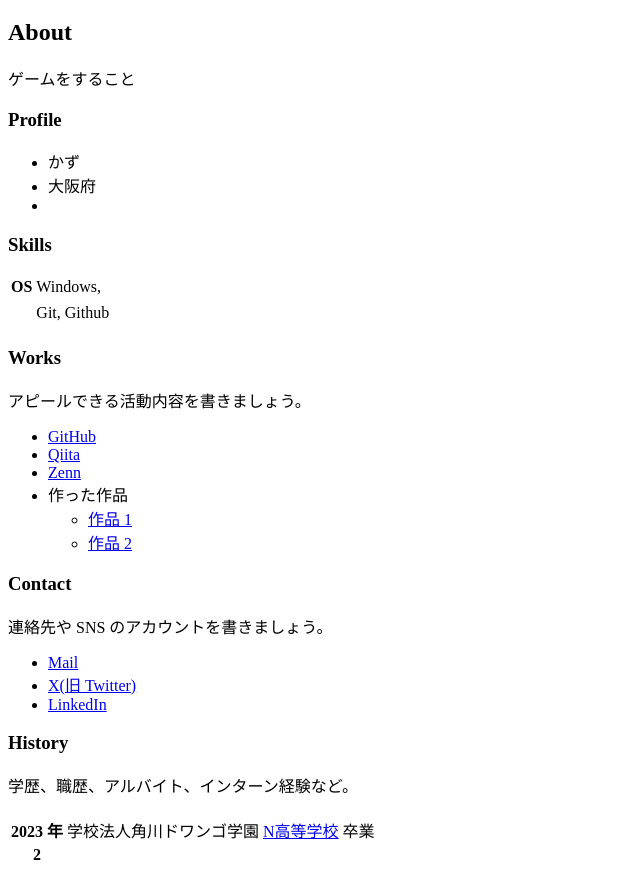
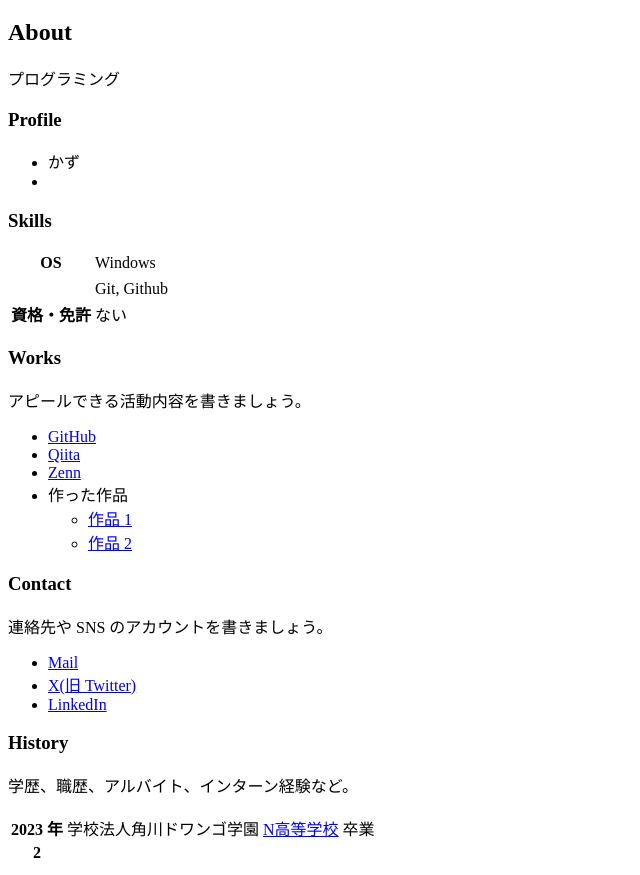
Before and after one commit to kazu259/kazu.github.io, a plain HTML site: page index.html in a window 1280 px wide. Shown: the part 70-945 px from the top of the page, without its empty margins (0-640 px from the left). Drawn offline with Linux system fonts and the light colour scheme.

Commit message:
Update index.html

```diff
--- a/index.html
+++ b/index.html
@@ -7,18 +7,16 @@
      </head>
      <body>
        <h1>かず</h1>
-     </body>
-</html>
 
     <h2>About</h2>
     <p>
-     ゲームをすること
+      プログラミング
     </p>
 
     <h3>Profile</h3>
     <ul>
       <li>かず</li>
-      <li>大阪府</li>
+      <li大阪府）</li>
       <li></li>
     </ul>
 
@@ -26,7 +24,7 @@
     <table>
       <tr>
         <th>OS</th>
-        <td>Windows,</td>
+        <td>Windows</td>
       </tr>
       <tr>
         <th></th>
@@ -37,8 +35,8 @@
         <td>Git, Github</td>
       </tr>
       <tr>
-        <th></th>
-        <td></td>
+        <th>資格・免許</th>
+        <td>ない</td>
       </tr>
     </table>
 
@@ -68,9 +66,7 @@
     <h3>History</h3>
     <p>学歴、職歴、アルバイト、インターン経験など。</p>
     <table>
-      <tr>
 
-      </tr>
       <tr>
         <th>2023 年</th>
         <td>学校法人角川ドワンゴ学園 <a href="https://nnn.ed.jp/">N高等学校</a> 卒業</td>
@@ -80,3 +76,6 @@
         <td></td>
       </tr>
     </table>
+
+     </body>
+</html>
```
